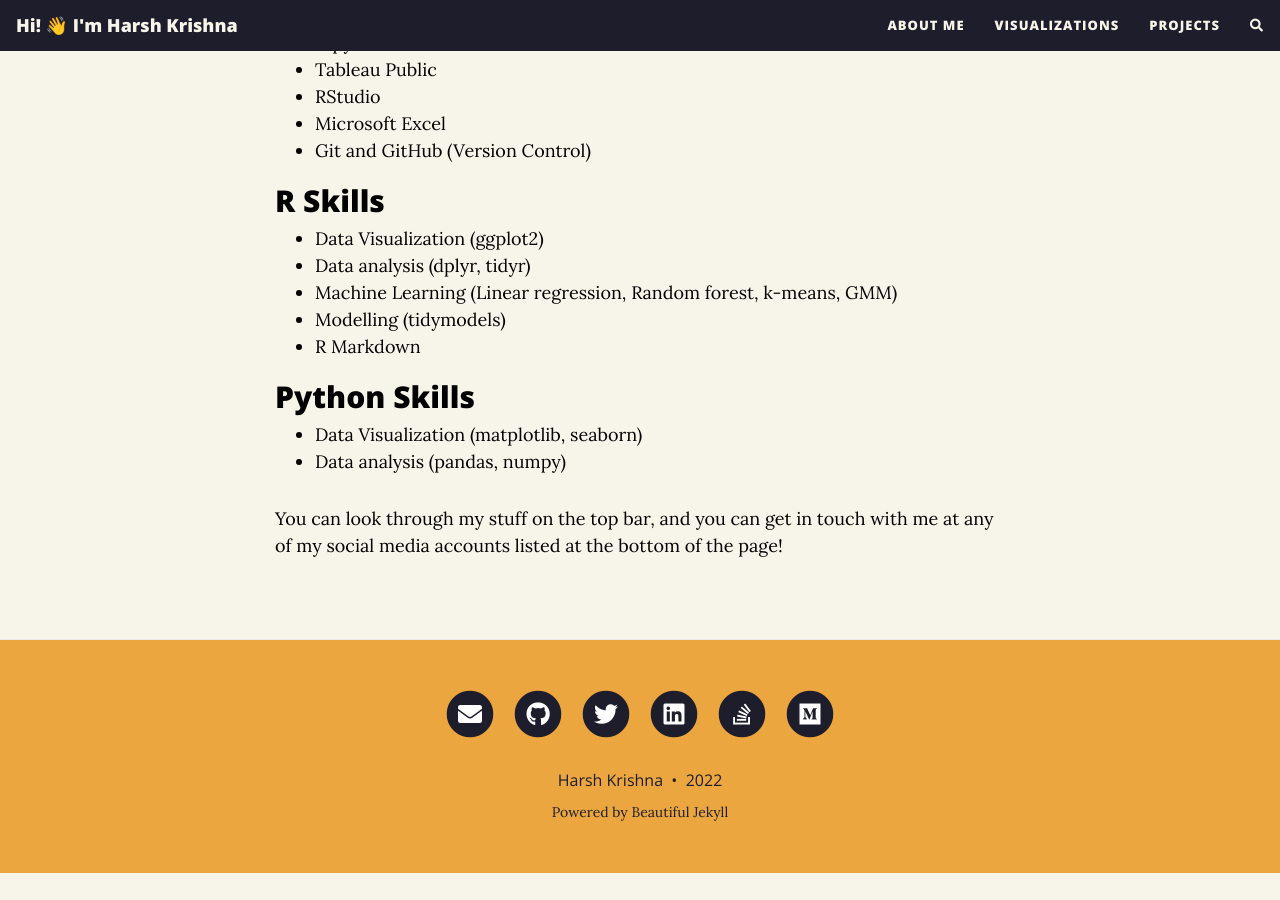
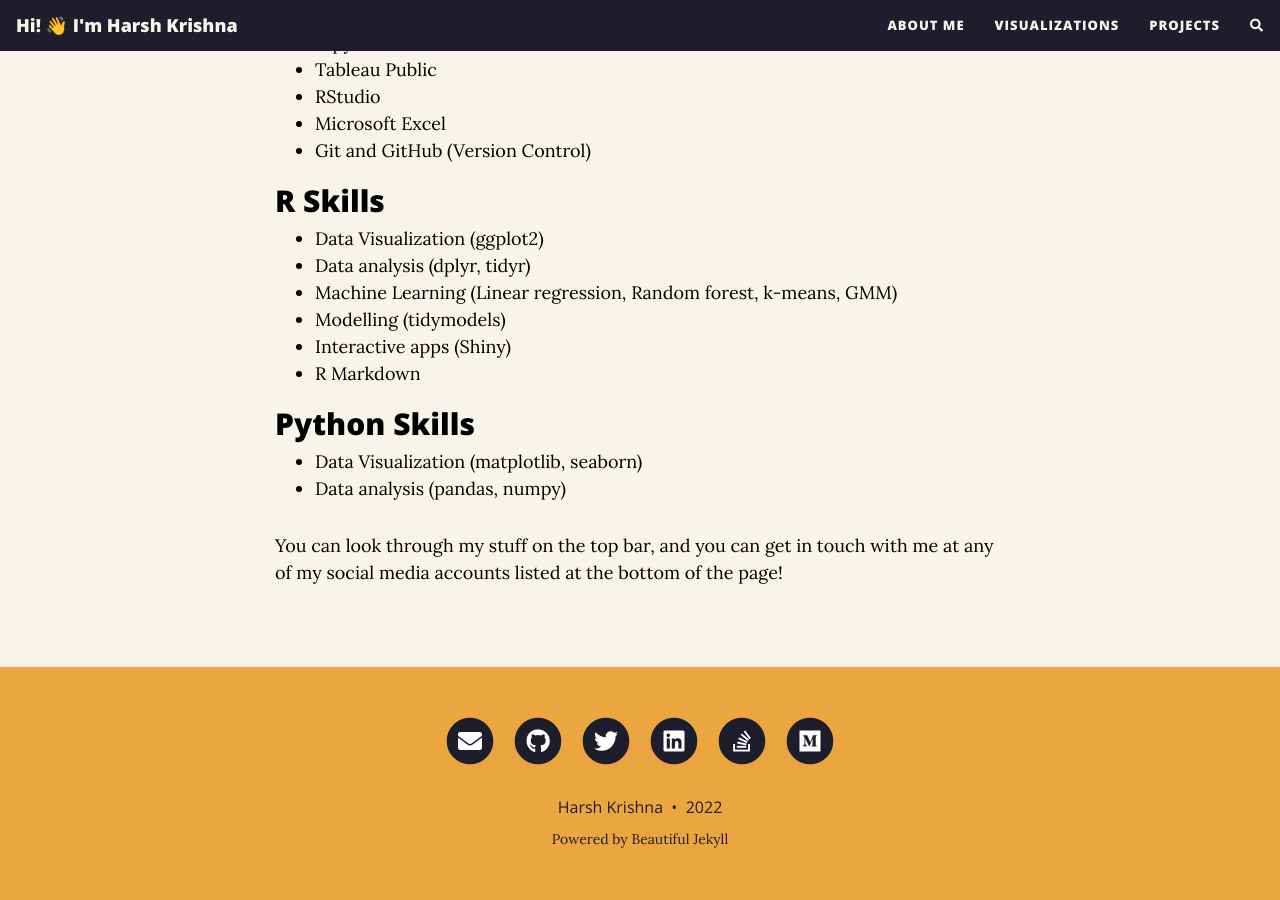
Before and after one commit to harshkrishna17/harshkrishna17.github.io, a Jekyll site: the page built from aboutme.md, in a window 1280 px wide and 900 px high, scrolled down 791 px. Built offline with Jekyll 4.4.1, drawn with Linux system fonts in a browser that asks for light colours; nearby versions of some CDN libraries; comment, search, counter and statistics services are not loaded; before the commit the page ends 1664 px from its top, so only the background shows below that.

Commit message:
Update aboutme.md

```diff
--- a/aboutme.md
+++ b/aboutme.md
@@ -29,6 +29,7 @@
 - Data analysis (dplyr, tidyr)
 - Machine Learning (Linear regression, Random forest, k-means, GMM)
 - Modelling (tidymodels)
+- Interactive apps (Shiny)
 - R Markdown
 
 ## Python Skills
```
